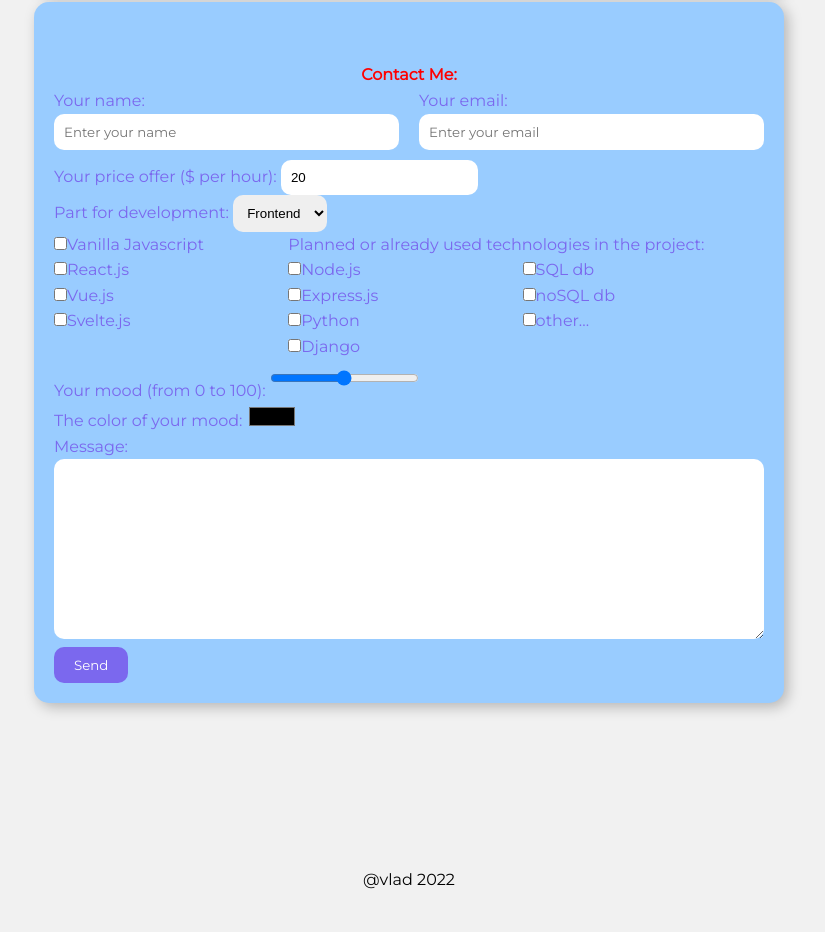
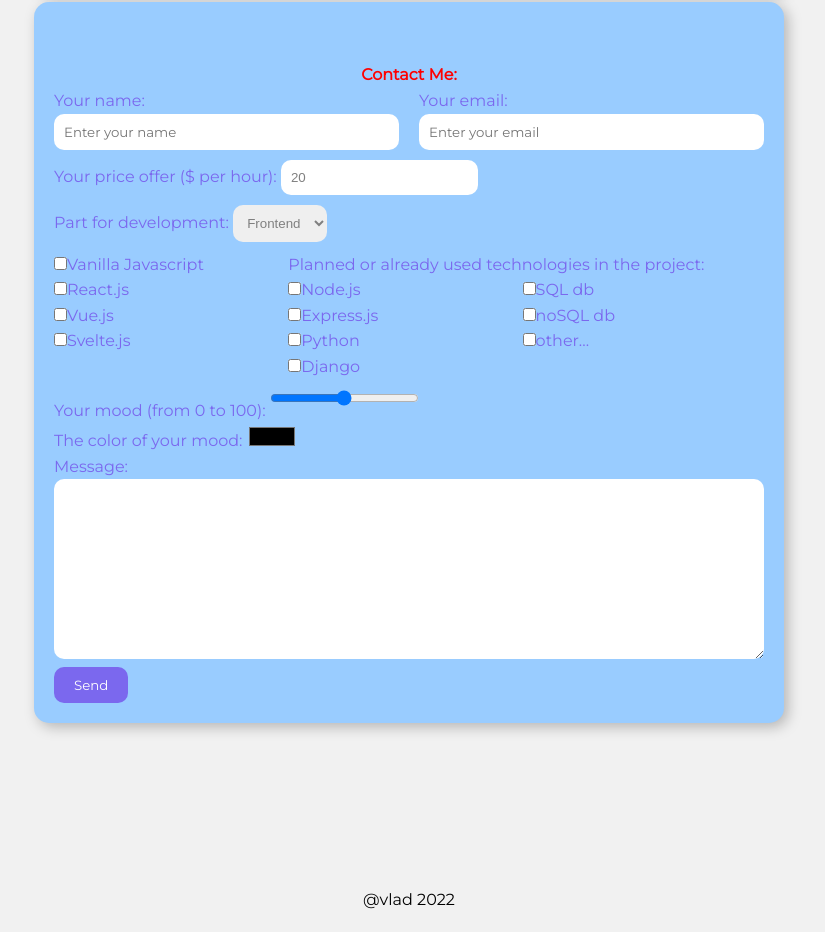
Before and after one commit to z-o-l-o/resume-html-css, a plain HTML site: page index.html in a window 1280 px wide. Shown: the part 1007-1939 px from the top of the page, without its empty margins (231-1056 px from the left). Drawn offline with Linux system fonts and the light colour scheme.

Commit message:
Second version (ebn) with styles.

```diff
--- a/styles.css
+++ b/styles.css
@@ -265,6 +265,13 @@ a {
     font-family: inherit;
 }
 
+select,
+#number {
+    outline: none;
+    color: grey;
+    margin-bottom: 10px;
+}
+
 .form-row {
     margin-bottom: 10px;
     display: flex;
```
Also changed, not shown: index.html (+1 -0 lines).
